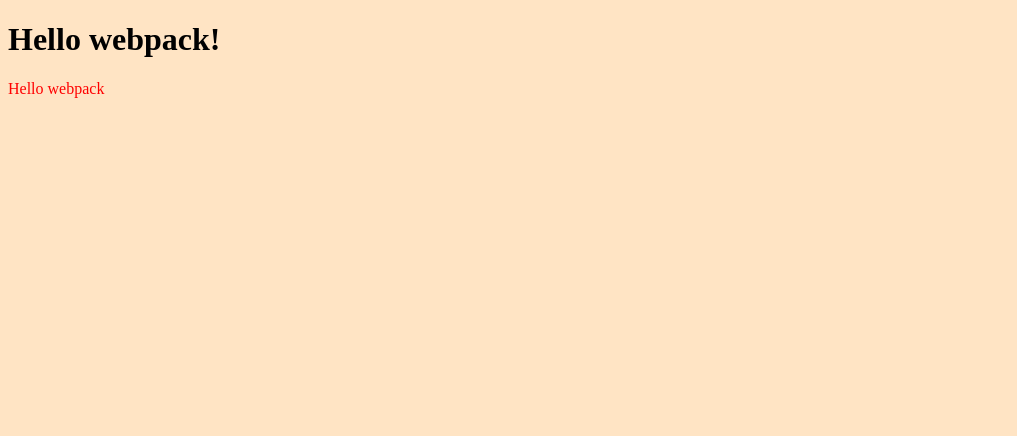
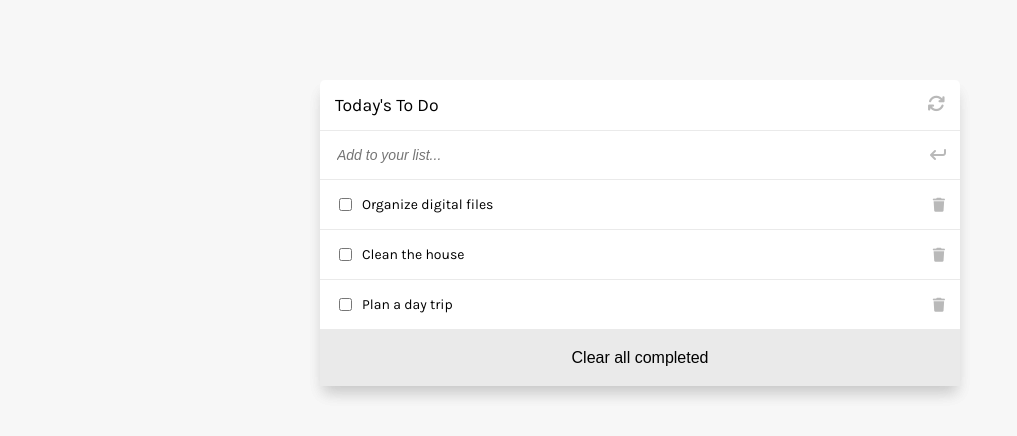
Before and after one commit to tasnimchy96/To-Do-List, a website built with webpack: page src/index.html in a window 1280 px wide. Shown: the whole page, without its empty margins (0-1017 px from the left). Built offline with nearby package versions, Linux system fonts and the light colour scheme.

Commit message:
Create list structure of to-do-lsit

```diff
--- a/src/index.html
+++ b/src/index.html
@@ -1,11 +1,35 @@
 <!DOCTYPE html>
 <html lang="en">
-<head>
-    <meta charset="UTF-8">
-    <meta name="viewport" content="width=device-width, initial-scale=1.0">
-    <title>Webpack Exercise</title>
-</head>
-<body>
-    <h1>Hello webpack!</h1>
-</body>
+  <head>
+    <meta charset="UTF-8" />
+    <meta name="viewport" content="width=device-width, initial-scale=1.0" />
+    <title>To Do list App</title>
+  </head>
+
+  <body>
+    <main class="container">
+      <section class="listCont">
+        <div class="title">
+          Today's To Do <i class="fa-solid fa-arrows-rotate"></i>
+        </div>
+        <div id="add">
+          <input
+            type="text"
+            placeholder="Add to your list..."
+            name="addDo"
+            id="addDo"
+          />
+          <i class="fa-solid fa-arrow-turn-down enter"></i>
+        </div>
+        <ul class="tasks-container"></ul>
+        <div class="clearCont">
+          <button class="clrBtn">Clear all completed</button>
+        </div>
+      </section>
+    </main>
+    <script
+      src="https://kit.fontawesome.com/b1750e2282.js"
+      crossorigin="anonymous"
+    ></script>
+  </body>
 </html>
--- a/src/index.js
+++ b/src/index.js
@@ -1,14 +1,17 @@
-import _ from "lodash";
-import "./style.css";
+import './style.css';
+import toDoList from './modules/taskList.js';
 
-function component() {
-  const element = document.createElement("div");
+const listContainer = document.querySelector('.tasks-container');
 
-  // Lodash, now imported by this script
-  element.innerHTML = _.join(["Hello", "webpack"], " ");
-  element.classList.add("hello");
+const displayTasks = () => {
+  let singleTask = '';
+  toDoList.forEach((task) => {
+    singleTask += `<li class="task-item" id='${task.index}'>
+                    <div class="checkList"> <input type="checkbox" name="check"> ${task.description}</div>
+                    <i class="fa-solid fa-trash"></i>
+                </li>`;
+    listContainer.innerHTML = singleTask;
+  });
+};
 
-  return element;
-}
-
-document.body.appendChild(component());
+window.onload = displayTasks();
--- /dev/null
+++ b/src/modules/taskList.js
@@ -0,0 +1,19 @@
+const toDoList = [
+  {
+    description: 'Organize digital files',
+    completed: false,
+    index: 1,
+  },
+  {
+    description: 'Clean the house',
+    completed: false,
+    index: 2,
+  },
+  {
+    description: 'Plan a day trip',
+    completed: false,
+    index: 3,
+  },
+];
+
+export default toDoList;
--- a/src/style.css
+++ b/src/style.css
@@ -1,7 +1,124 @@
-body {
-    background-color: bisque;
+@import url("https://fonts.googleapis.com/css2?family=Karla:wght@400;600;700&display=swap");
+
+:root {
+  --main: #fff;
+  --sec: #eaeaea;
+  --third: #b9b9b9;
+  --fourth: #807f7f;
 }
 
-.hello {
-  color: red;
+body {
+  background-color: #f7f7f7;
+  font-family: "Karla", sans-serif;
+  margin: 0;
+  padding: 0;
+  box-sizing: border-box;
 }
+
+main {
+  display: flex;
+  justify-content: center;
+}
+
+.listCont {
+  background-color: var(--main);
+  min-width: 90%;
+  box-shadow:
+    0 10px 15px -3px rgba(0, 0, 0, 0.1),
+    0 10px 15px -3px rgba(0, 0, 0, 0.1);
+  border-radius: 5px;
+  margin-top: 5rem;
+}
+
+.title {
+  font-size: 1.1rem;
+  padding: 15px;
+  display: flex;
+  justify-content: space-between;
+  border-bottom: 1px solid var(--sec);
+}
+
+i {
+  color: var(--third);
+}
+
+i:not(.enter) {
+  cursor: pointer;
+}
+
+i:not(.enter):hover {
+  color: var(--fourth);
+}
+
+ul {
+  list-style: none;
+  padding: 0;
+  width: 100%;
+  margin: 0;
+}
+
+li {
+  display: flex;
+  justify-content: space-between;
+  align-items: center;
+  padding: 15px;
+  border-bottom: 1px solid var(--sec);
+  font-size: 14px;
+}
+
+li .checkList {
+  display: flex;
+  align-items: center;
+}
+
+input {
+  border: none;
+  background: transparent;
+  font-size: 14px;
+  font-style: italic;
+  outline: 0;
+}
+
+.checkList input {
+  margin-right: 10px;
+}
+
+#add {
+  padding: 15px;
+  display: flex;
+  justify-content: space-between;
+  border-bottom: 1px solid var(--sec);
+}
+
+#add i {
+  transform: rotate(90deg);
+  margin-right: 2px;
+}
+
+.clearCont {
+  display: flex;
+  justify-content: center;
+  align-items: center;
+  padding: 15px;
+  background-color: var(--sec);
+}
+
+.clearCont .clrBtn {
+  outline: none;
+  border: none;
+  background: inherit;
+  line-height: 1.5rem;
+  font-size: inherit;
+}
+
+@media screen and (min-width: 768px) {
+  .listCont {
+    background-color: var(--main);
+    min-width: 50%;
+    box-shadow:
+      0 10px 15px -3px rgba(0, 0, 0, 0.1),
+      0 10px 15px -3px rgba(0, 0, 0, 0.1);
+    border-radius: 5px;
+    margin-top: 5rem;
+  }
+}
```
Also changed, not shown: webpack.config.js (+11 -11 lines).
